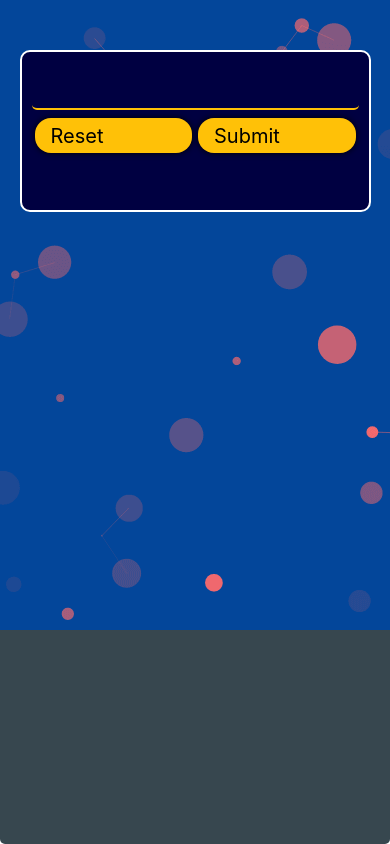
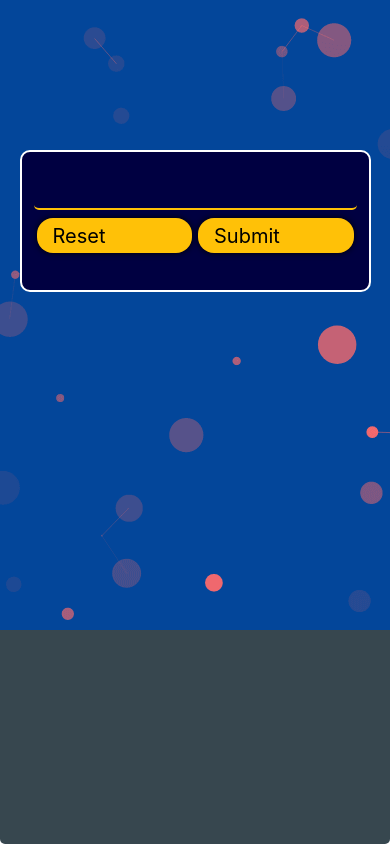
Before and after one commit to cordovalegacy/RN_Numbers_Game, a React Native app: screen / in a window 390 px wide. Built offline with nearby package versions, Linux system fonts and the light colour scheme.

Commit message:
Learned SafeAreaView and practiced switching screens/views

```diff
--- a/App.js
+++ b/App.js
@@ -1,16 +1,33 @@
 
 // !Components
-import { View, ImageBackground } from 'react-native'
+import { View, ImageBackground, SafeAreaView } from 'react-native'
 import StartGameScreen from './screens/StartGameScreen'
+import GameScreen from './screens/GameScreen'
+import { useState } from 'react'
 
 // !Styles
-import { appStyles } from './styles/styles'
+import { appStyles } from './styles/appStyles'
 
 export default function App() {
+
+  const [userNumber, setUserNumber] = useState(null)
+
+  const startGameHandler = (chosenNumber) => {
+    setUserNumber(chosenNumber)
+  }
+
+  let screen = <StartGameScreen startGameHandler={startGameHandler} />
+
+  if (userNumber) {
+    screen = <GameScreen />
+  }
+
   return (
     <View style={appStyles.container}>
       <ImageBackground style={appStyles.image} source={require('./assets/numbers_react.jpg')} resizeMode='cover'>
-        <StartGameScreen />
+        <SafeAreaView style={appStyles.image}>
+          {screen}
+        </SafeAreaView>
       </ImageBackground>
     </View>
   )
--- a/screens/GameScreen.jsx
+++ b/screens/GameScreen.jsx
@@ -0,0 +1,27 @@
+
+// !Packages
+import { Pressable, Text, View } from "react-native"
+
+// !Styles
+import { gameStyles } from "../styles/gameStyles"
+
+export default function GameScreen() {
+    return (
+        <View style={gameStyles.gameContainer}>
+            <Text>Opponent's Guess</Text>
+            <View>
+                <Text>Higher or Lower?</Text>
+            </View>
+            <View>
+                <Pressable android_ripple={{ color: "#000041" }}>
+                    <Text>+</Text>
+                </Pressable>
+            </View>
+            <View>
+                <Pressable android_ripple={{ color: "#000041" }}>
+                    <Text>-</Text>
+                </Pressable>
+            </View>
+        </View>
+    )
+}
--- a/screens/StartGameScreen.jsx
+++ b/screens/StartGameScreen.jsx
@@ -5,9 +5,9 @@ import PrimaryButton from "../components/PrimaryButton"
 import { useState } from "react"
 
 // !Styles
-import { appStyles } from "../styles/styles"
+import { appStyles } from "../styles/appStyles"
 
-export default function StartGameScreen() {
+export default function StartGameScreen({ startGameHandler }) {
 
     const [numberInput, setNumberInput] = useState("")
     const [error, setError] = useState("")
@@ -33,7 +33,9 @@ export default function StartGameScreen() {
     }
 
     const submitNumberInput = () => {
-        numberValidator(numberInput)
+        if(numberValidator(numberInput)){
+            startGameHandler(numberInput)
+        }
         alertHandler()
     }
 
@@ -41,22 +43,23 @@ export default function StartGameScreen() {
         Alert.alert(
             "Success!!", //title
             "You have submitted a guess", //message
-                { //button
+            [{ //button
                 text: "OK",
+                style: "destructive",
                 onPress: () => console.log("OK Pressed")
-                }
+            }]
         )
     }
 
     const numberValidator = (num) => {
         if (num < 1 || num > 99) {
             setError(errorText)
-        return
+            return false
         }
         else {
             resetErrorState()
+            return true
         }
-    resetNumberInput()
     }
 
     return (
--- a/styles/styles.js
+++ b/styles/appStyles.js
@@ -16,12 +16,12 @@ export const appStyles = StyleSheet.create({
     inputLayout: {
         width: "90%",
         backgroundColor: "#000041",
-        height: 120,
-        paddingHorizontal: 10,
+        paddingHorizontal: 12,
         borderRadius: 10,
         borderWidth: 2,
         borderColor: "white",
-        flex: .20
+        flex: .20,
+        marginTop: 50
     },
     buttonLayout: {
         flex: 1,
--- /dev/null
+++ b/styles/gameStyles.js
@@ -0,0 +1,15 @@
+import { StyleSheet } from "react-native"
+
+export const gameStyles = StyleSheet.create({
+    gameContainer: {
+        width: "90%",
+        backgroundColor: "#0d47a1",
+        paddingHorizontal: 12,
+        paddingVertical: 12,
+        borderRadius: 10,
+        borderWidth: 2,
+        borderColor: "white",
+        flex: .75,
+        marginTop: 50
+    },
+})
```
Lines whose indentation alone changed are shown as unchanged.
